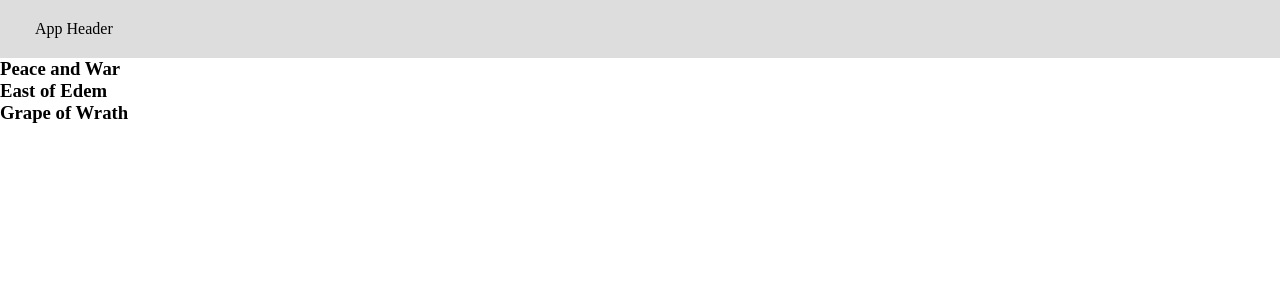
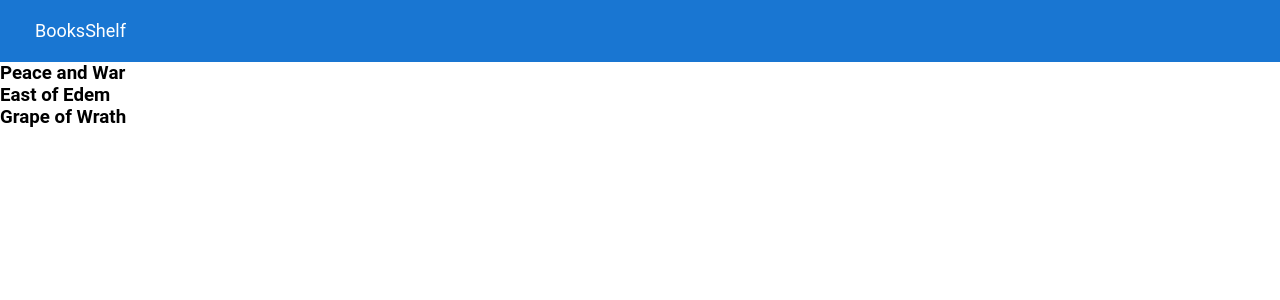
Before and after one commit to kliuchyk/bookshelf, an Angular app: page / in a window 1280 px wide. Shown: the top 300 px of the page. Built offline with nearby package versions, Linux system fonts and the light colour scheme.

Commit message:
update main header view

```diff
--- a/src/app/components/header/header.component.css
+++ b/src/app/components/header/header.component.css
@@ -1,4 +1,6 @@
 .main-header {
-  background: #ddd;
+  background: #1976d2;
   padding: 20px 35px;
+  color: #fff;
+  font: 18px bold;
 }
--- a/src/app/components/header/header.component.html
+++ b/src/app/components/header/header.component.html
@@ -1,3 +1,3 @@
 <header class="main-header">
-  <span>App Header</span>
+  <span>BooksShelf</span>
 </header>
--- a/src/styles.css
+++ b/src/styles.css
@@ -1,4 +1,5 @@
 * {
   padding: 0;
   margin: 0;
+  font-family: 'Roboto', Arial, sans-serif;
 }
```
